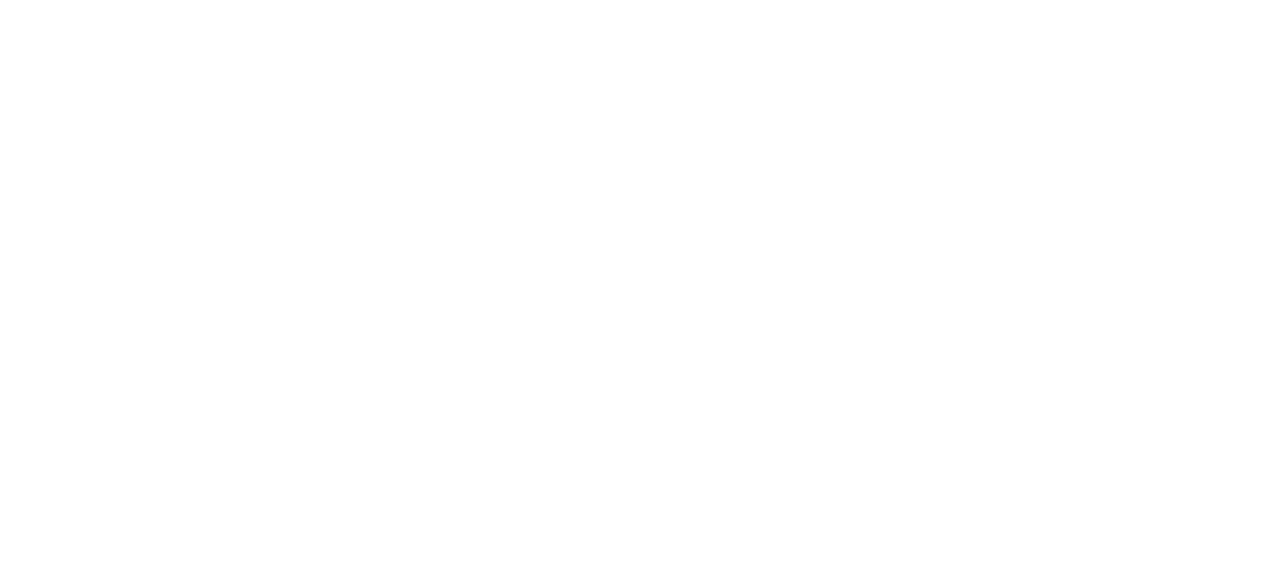
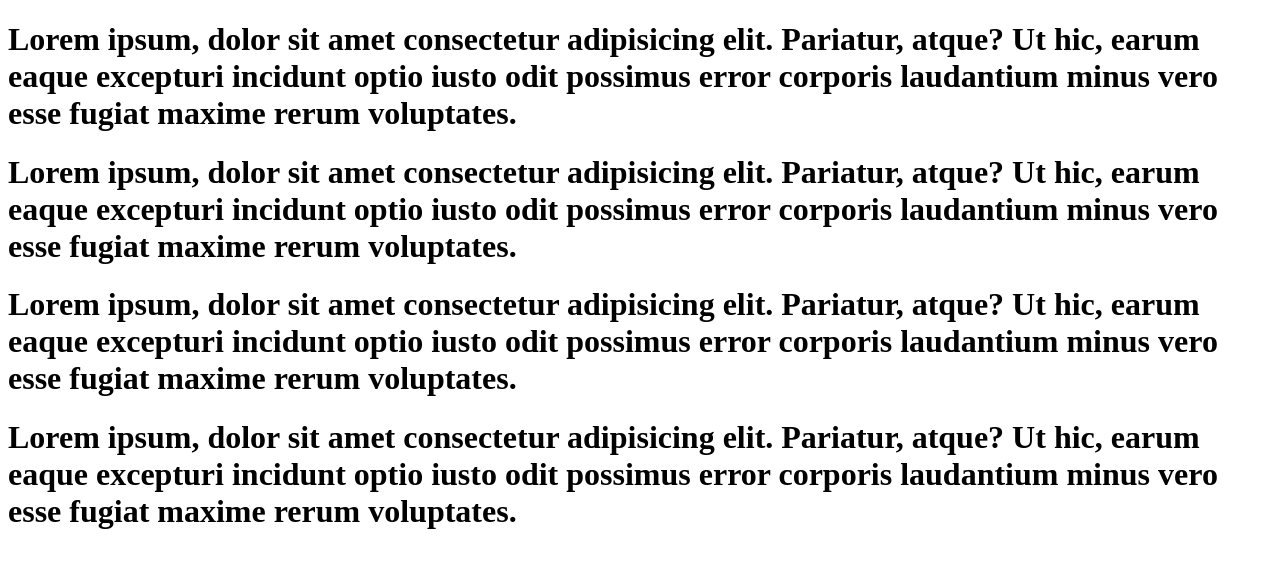
Before and after one commit to erfanmoulaee/git-course, a plain HTML site: page index.html in a window 1280 px wide. Drawn offline with Linux system fonts and the light colour scheme.

Commit message:
index.html added

```diff
--- a/index.html
+++ b/index.html
@@ -6,5 +6,29 @@
     <meta name="viewport" content="width=device-width, initial-scale=1.0" />
     <title>Document</title>
   </head>
-  <body></body>
+  <body>
+    <h1>
+      Lorem ipsum, dolor sit amet consectetur adipisicing elit. Pariatur, atque?
+      Ut hic, earum eaque excepturi incidunt optio iusto odit possimus error
+      corporis laudantium minus vero esse fugiat maxime rerum voluptates.
+    </h1>
+
+    <h1>
+      Lorem ipsum, dolor sit amet consectetur adipisicing elit. Pariatur, atque?
+      Ut hic, earum eaque excepturi incidunt optio iusto odit possimus error
+      corporis laudantium minus vero esse fugiat maxime rerum voluptates.
+    </h1>
+
+    <h1>
+      Lorem ipsum, dolor sit amet consectetur adipisicing elit. Pariatur, atque?
+      Ut hic, earum eaque excepturi incidunt optio iusto odit possimus error
+      corporis laudantium minus vero esse fugiat maxime rerum voluptates.
+    </h1>
+
+    <h1>
+      Lorem ipsum, dolor sit amet consectetur adipisicing elit. Pariatur, atque?
+      Ut hic, earum eaque excepturi incidunt optio iusto odit possimus error
+      corporis laudantium minus vero esse fugiat maxime rerum voluptates.
+    </h1>
+  </body>
 </html>
```
